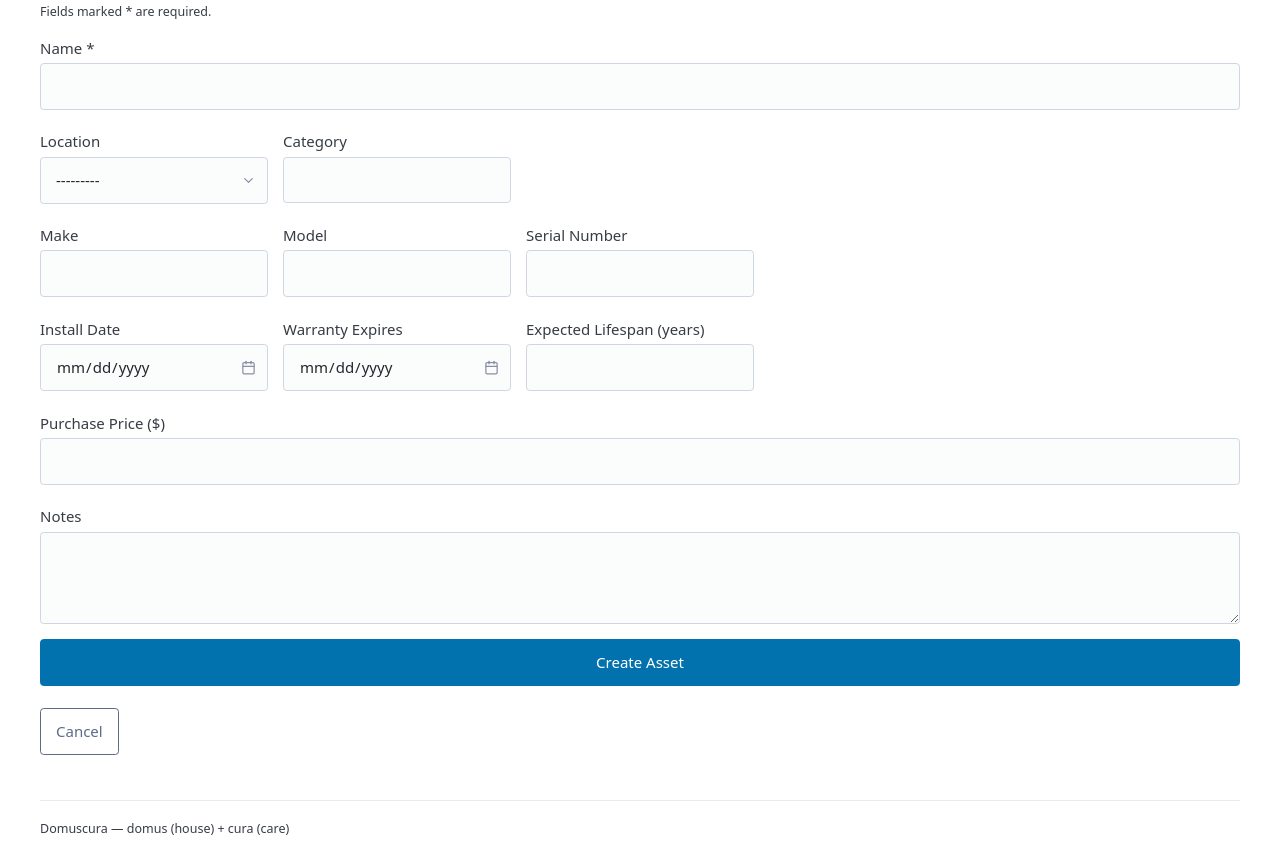
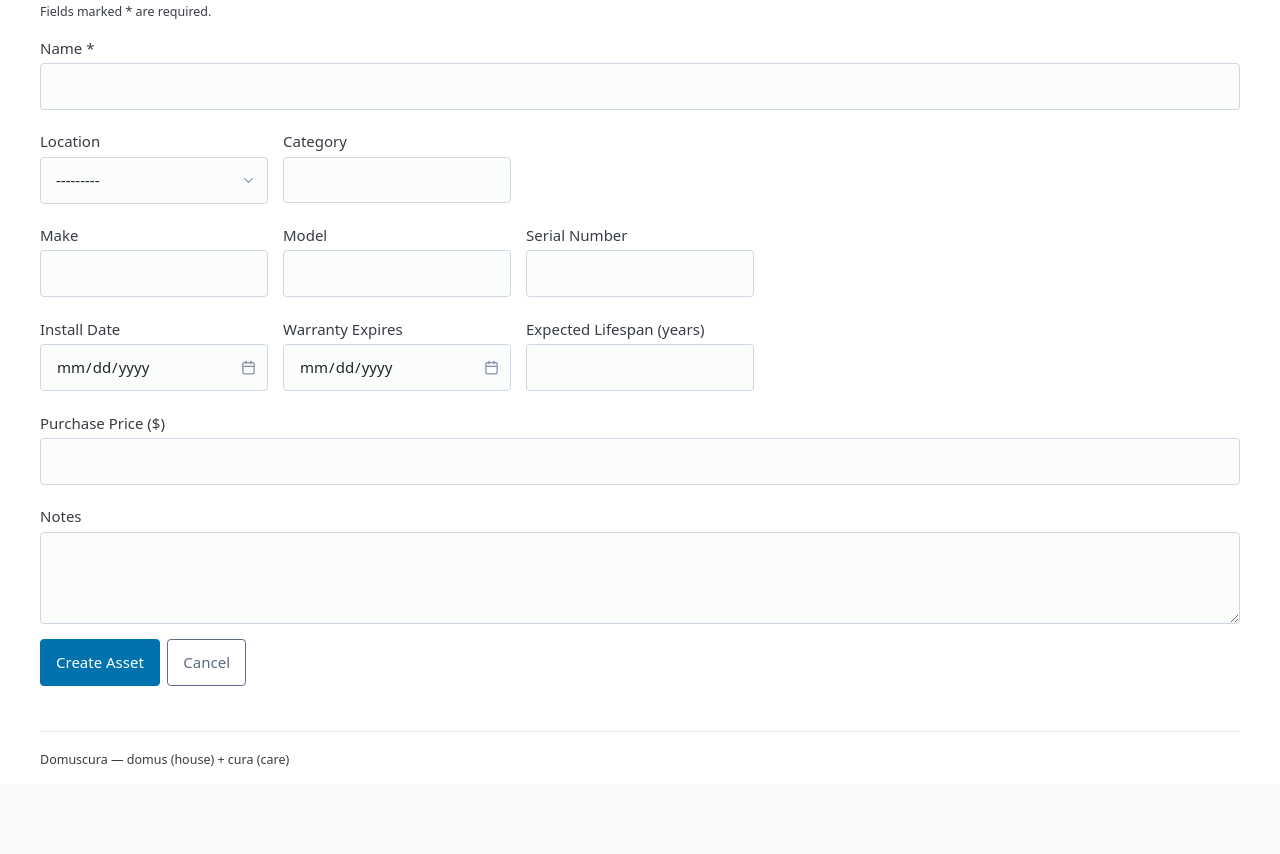
Before and after one commit to NodeJSmith/domuscura, a Django app: page /assets/new/ in a window 1280 px wide. Shown: the part 171-1025 px from the top of the page. After the commit the page ends 937 px from the top, so only its background shows below. Run offline with Django 5.2, Linux system fonts and the light colour scheme; the visitor is signed in with stand-in values (Sample User, id 1); data that the repository does not hold is empty; some libraries are stand-ins or nearby versions.

Commit message:
fix: form-actions buttons equal height — zero margin-bottom to stop flex stretch
PicoCSS adds margin-bottom:1rem to button elements. Inside a flex container
this inflated the row height to include that margin, causing the <a role=button>
Cancel to stretch 15px taller than the Save button. Setting margin-bottom:0 on
both .form-actions children makes them the same height.

Also adds !important to width:auto since PicoCSS specificity was winning.

```diff
--- a/maintenance/static/css/app.css
+++ b/maintenance/static/css/app.css
@@ -226,17 +226,18 @@ figure > table {
     font-size: 0.85rem;
 }
 
-/* Global: all form buttons are auto-width — PicoCSS stretches them to 100% by default */
-form button,
-form a[role="button"] {
-    width: auto;
-}
-
-/* Form save/cancel row — flex container for Save + Cancel side by side */
+/* Form save/cancel row — flex container for Save + Cancel side by side.
+   !important is required: PicoCSS sets width:100% on button elements and wins on
+   specificity without it. This rule is intentionally narrow (only .form-actions). */
 .form-actions {
     display: flex;
     gap: 0.5rem;
     flex-wrap: wrap;
+}
+.form-actions button,
+.form-actions a[role="button"] {
+    width: auto !important;
+    margin-bottom: 0;
 }
 
 /* ─── Filter strip ───────────────────────────────────────────────────────── */
```
